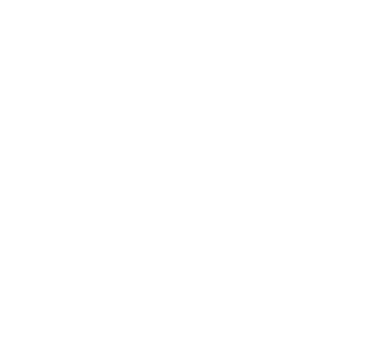
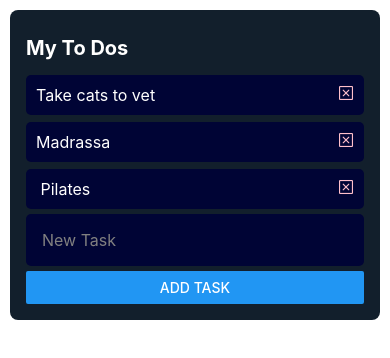
Before and after one commit to Janice-M/trello, a React Native app: screen / in a window 390 px wide. Shown: the top 358 px of the page. Built offline with nearby package versions, Linux system fonts and the light colour scheme.

Commit message:
taskboard

```diff
--- a/App.tsx
+++ b/App.tsx
@@ -8,7 +8,7 @@
   return (
     <SafeAreaView style={styles.container}>
 
-
+      <Taskboard />
 
 
       <StatusBar style="auto" />
```
